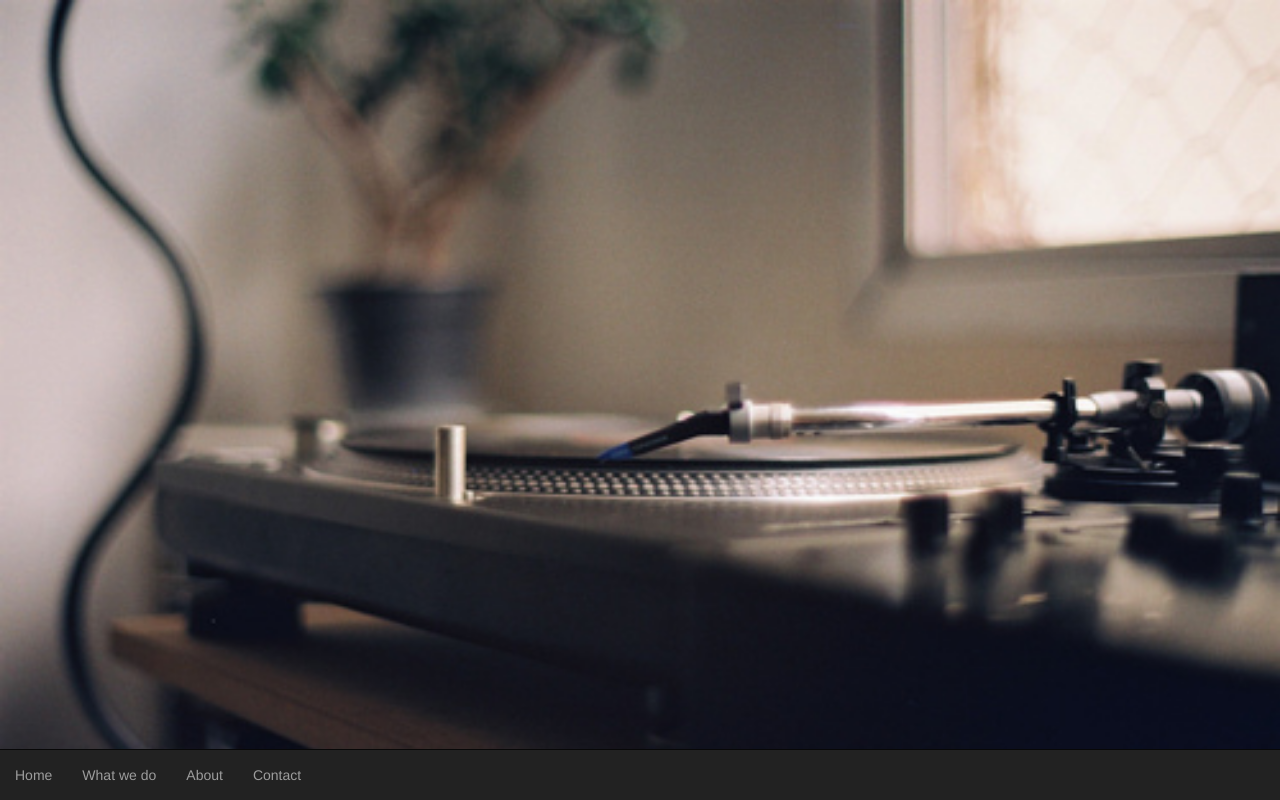
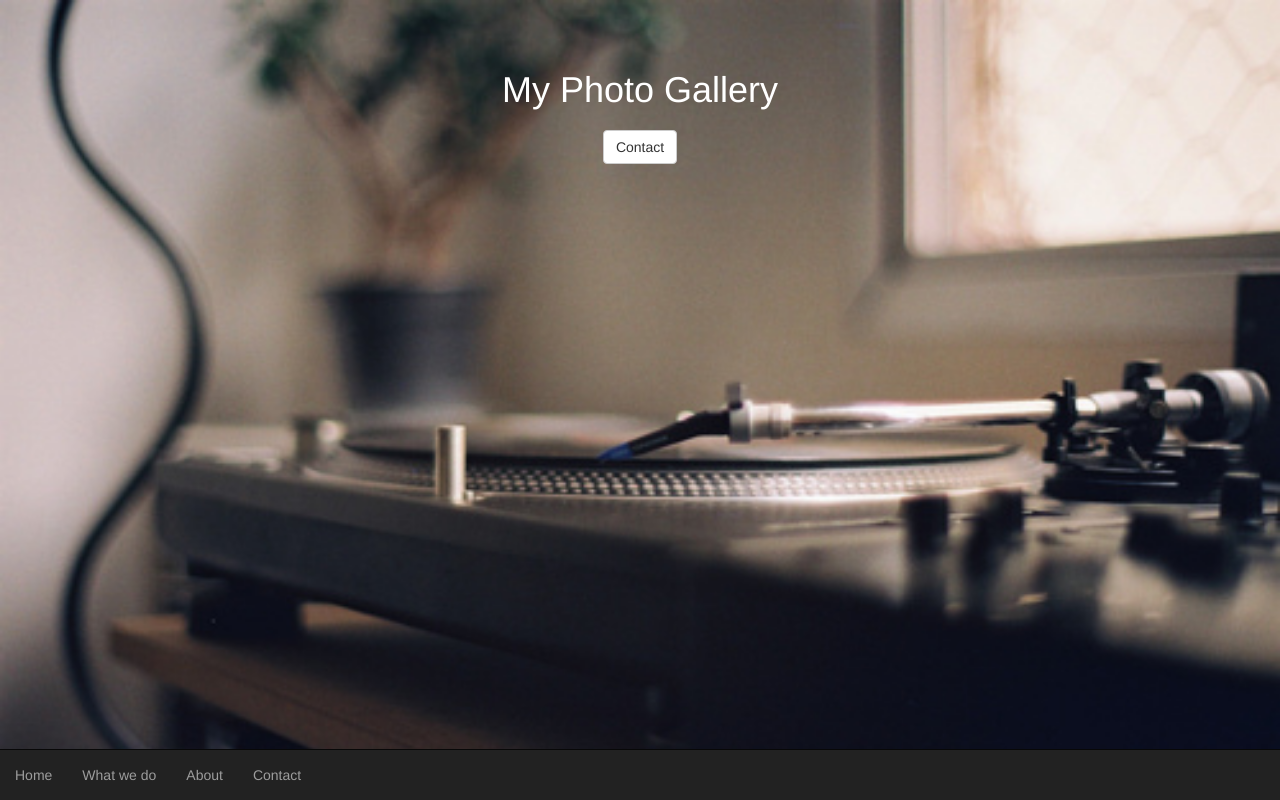
Before and after one commit to jshen212/bootstrap-test, a plain HTML site: page index.html in a window 1280 px wide. Drawn offline with Linux system fonts and the light colour scheme.

Commit message:
[feature] added header, bg-img, and button

```diff
--- a/index.html
+++ b/index.html
@@ -8,6 +8,11 @@
   section {
     width: 100vw;
     height: 100vh;
+    padding: 50px;
+  }
+
+  .cl_white {
+    color: white;
   }
   </style>
 </head>
@@ -20,7 +25,11 @@
       <li><a href="#">Contact</a></li>
     </ul>
   </nav>
-  <section id="home" style="background: url(images/header.jpg); background-size: 100% 100%;"></section>
+  <section id="home" style="background: url(images/header.jpg); background-size: 100% 100%;" class="cl_white text-center">
+    <h1>My Photo Gallery</h1>
+    <p class="lead"></p>
+    <button class="btn btn-default">Contact</button>
+  </section>
 
   <script src="js/jquery.js"></script>
   <script src=js/bootstrap.js></script>
```
